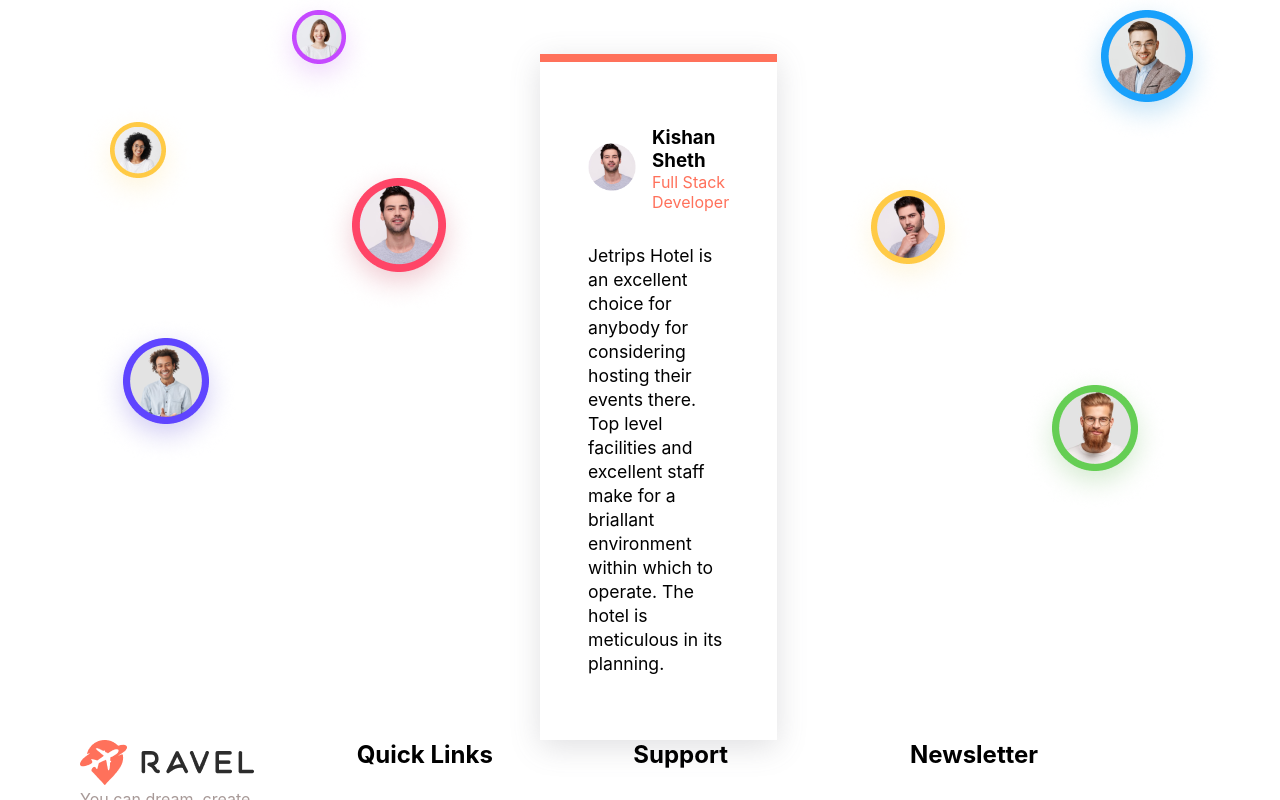
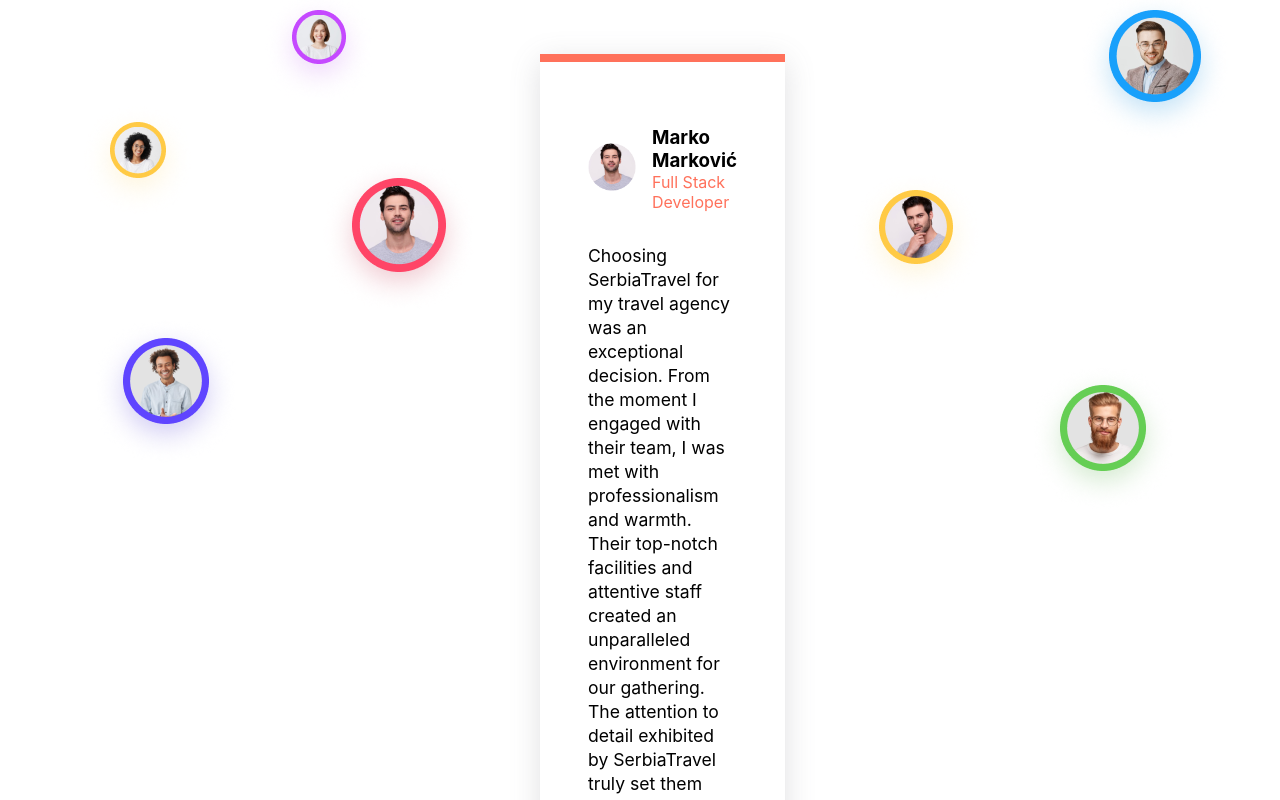
Before and after one commit to elab-development/internet-tehnologije-projekat-serbia-travel_2020_0355, a React (Create React App) app in the folder serbia-travel-react/: page / in a window 1280 px wide. Shown: the part 3380-4180 px from the top of the page. Built offline with nearby package versions, Linux system fonts and the light colour scheme; no server answers.

Commit message:
Change information in the Testimonial component

```diff
--- a/serbia-travel-react/src/components/Testimonial.jsx
+++ b/serbia-travel-react/src/components/Testimonial.jsx
@@ -20,15 +20,16 @@
               <img src={avatar} alt="avatar" />
             </div>
             <div className="info">
-              <h3>Kishan Sheth</h3>
+              <h3>Marko Marković</h3>
               <span>Full Stack Developer</span>
             </div>
           </div>
           <p className="desrciption">
-            Jetrips Hotel is an excellent choice for anybody for considering
-            hosting their events there. Top level facilities and excellent staff
-            make for a briallant environment within which to operate. The hotel
-            is meticulous in its planning.
+          Choosing SerbiaTravel for my travel agency was an exceptional decision.
+          From the moment I engaged with their team, I was met with professionalism and warmth.
+          Their top-notch facilities and attentive staff created an unparalleled environment for our gathering.
+          The attention to detail exhibited by SerbiaTravel truly set them apart – every aspect of our event was meticulously planned,
+          leaving nothing to chance.
           </p>
         </div>
         <div className="testimonial-image-two">
```
